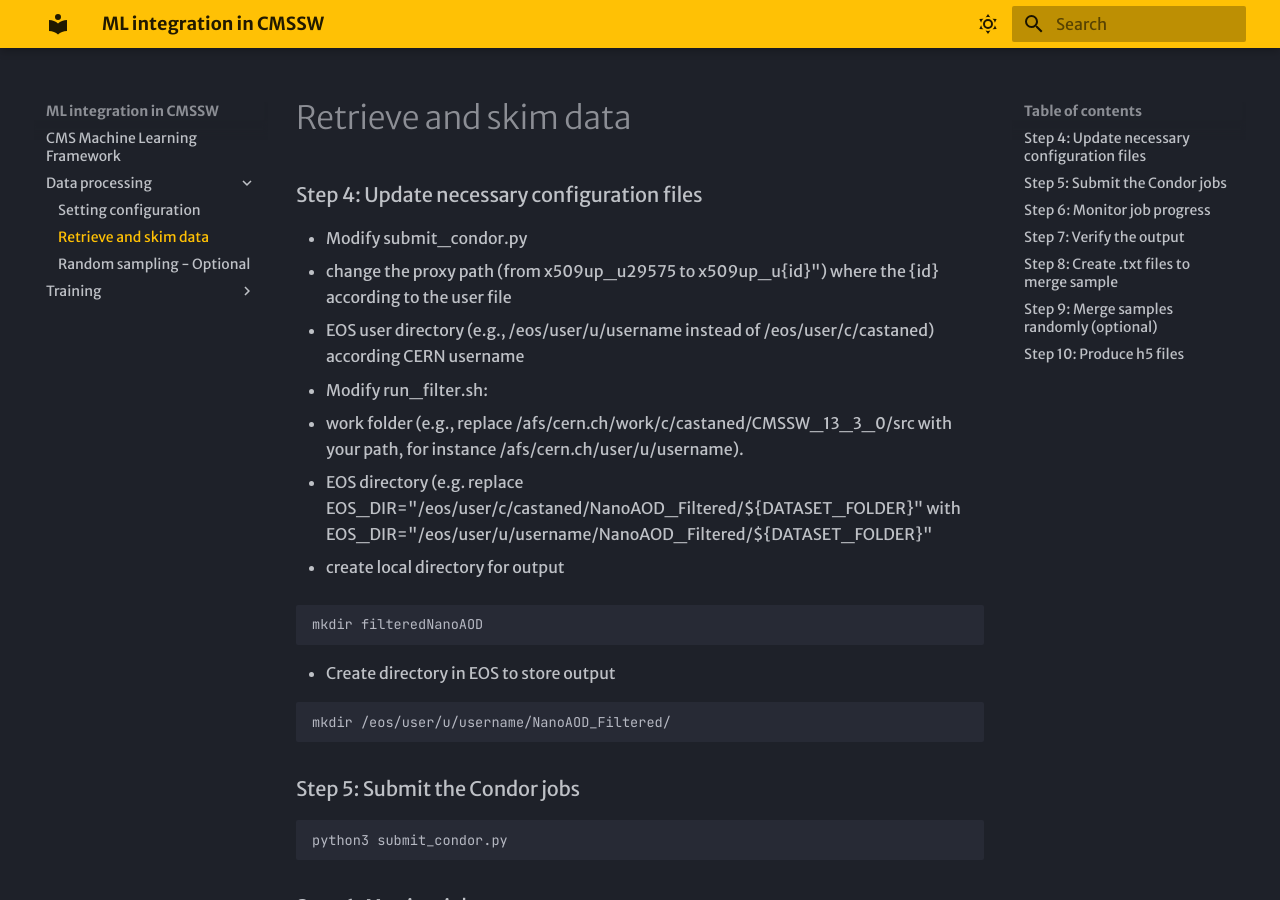
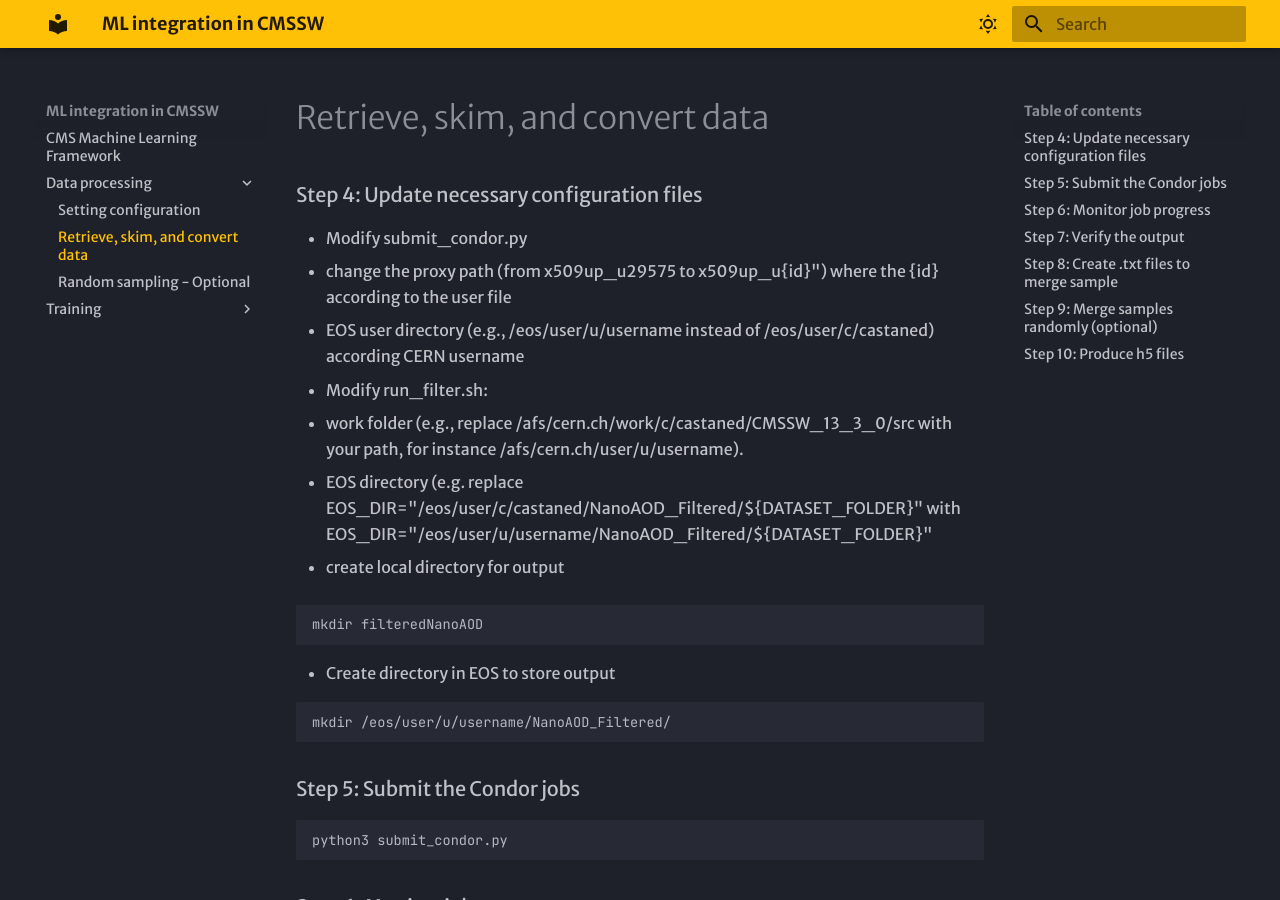
Before and after one commit to castaned/ML-integration-CMSSW, an MkDocs documentation site: the page built from docs/data_processing/02_processing.md, in a window 1280 px wide and 900 px high. Built offline with MkDocs 1.6.1 and Material for MkDocs 9.7.7, drawn with Linux system fonts in a browser that asks for light colours.

Commit message:
update data_processing/02_processing. Change title

```diff
--- a/docs/data_processing/02_processing.md
+++ b/docs/data_processing/02_processing.md
@@ -1,4 +1,4 @@
-# Retrieve and skim data
+# Retrieve, skim, and convert data
 
 ### Step 4: Update necessary configuration files
 
```
